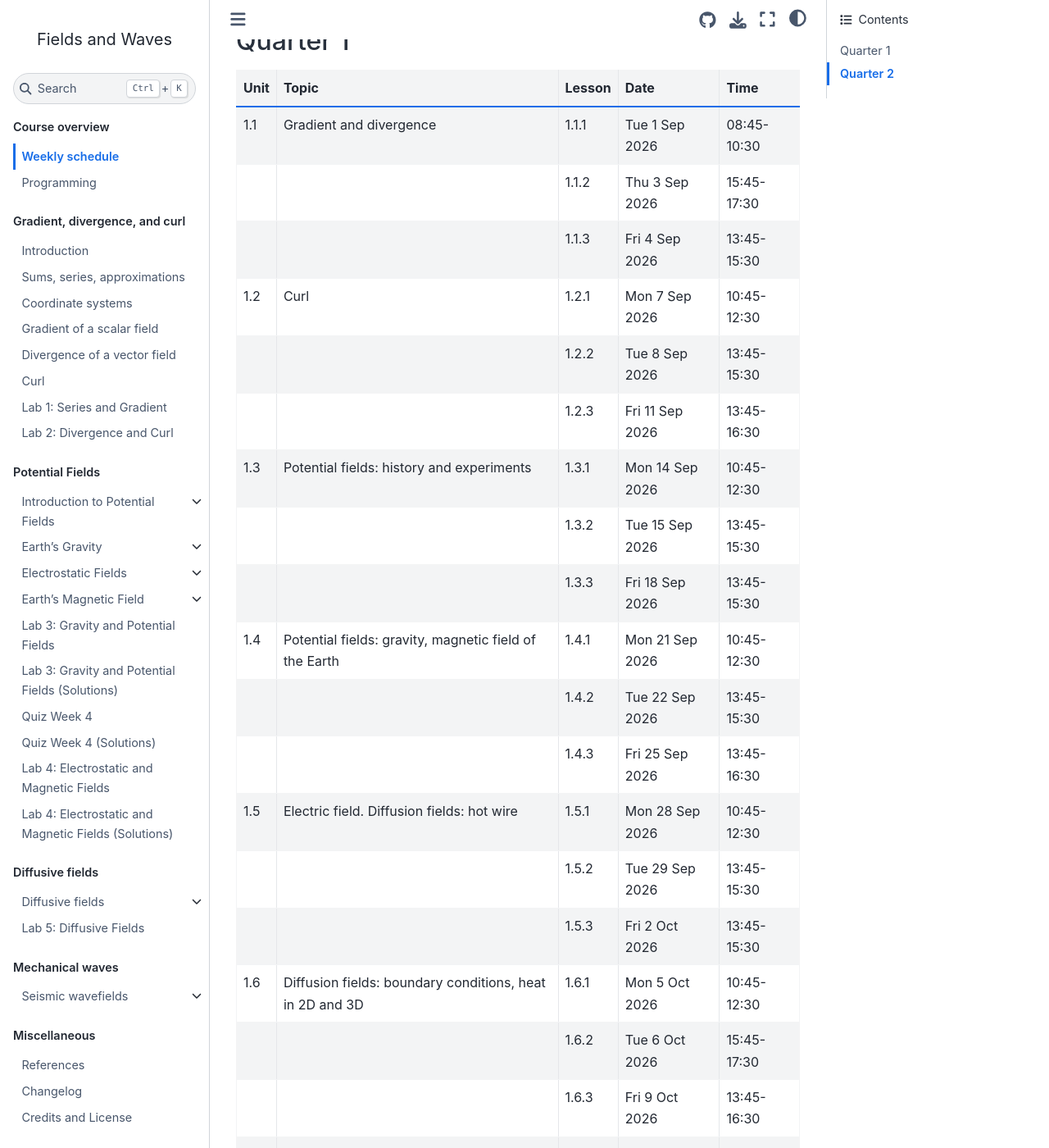
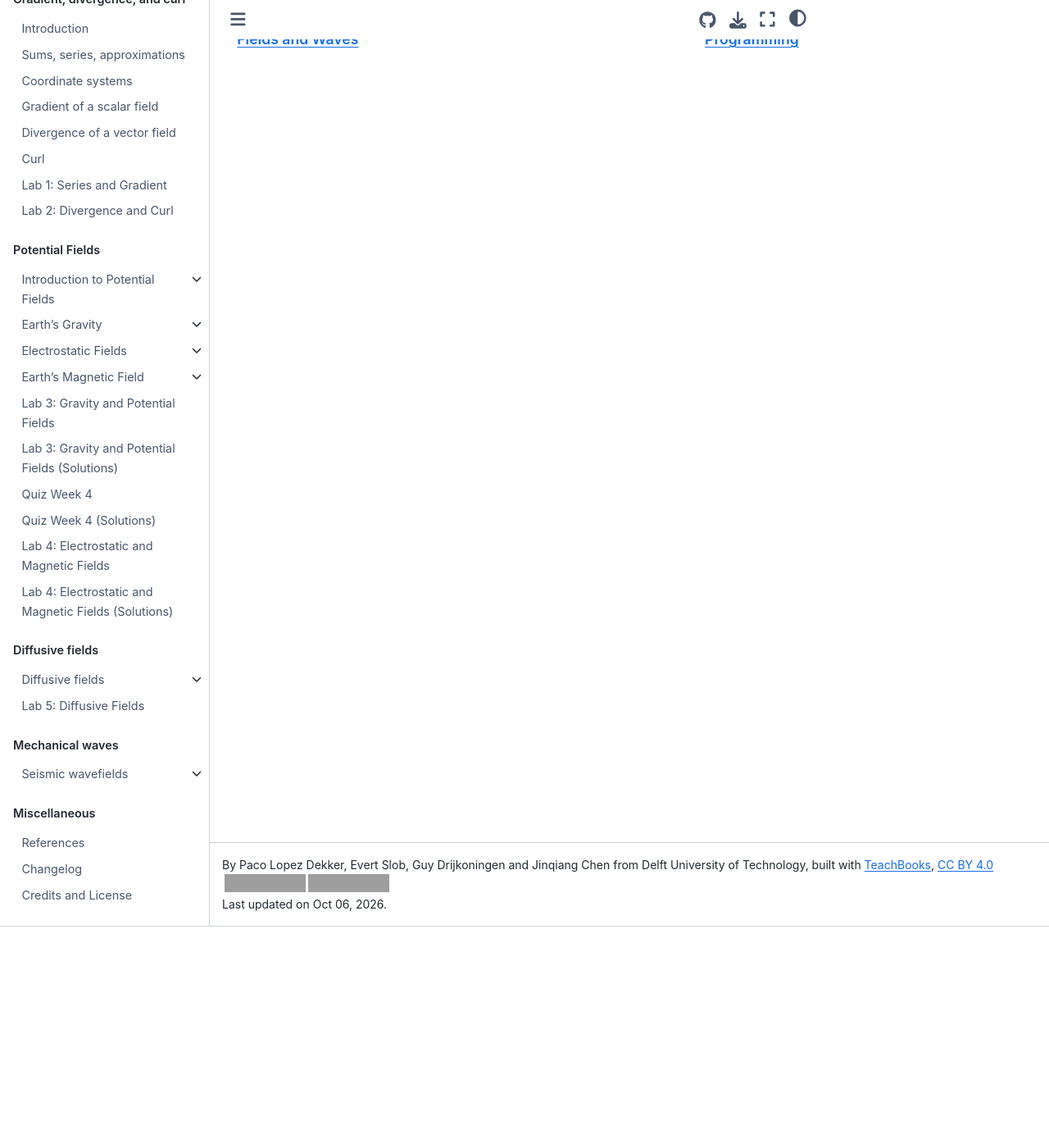
Before and after one commit to BScECT/FieldWaves, a Jupyter Book: the page built from book/0_overview/schedule.md, in a window 1280 px wide and 1400 px high, scrolled down 271 px. Shown: the whole window at 82% size. Built offline with Jupyter Book 1.0.4 settings and Sphinx 7.4.7 and the Sphinx Book theme 1.1.4, drawn with Linux system fonts in a browser that asks for light colours; pages that are not in the unit, such as notebooks, are missing from menus; comment, search, counter and statistics services are not loaded; some of the changed text lies outside the part shown; grey boxes are pictures that could not be loaded.

Commit message:
Point the schedule page at My Timetable instead of listing the dates

```diff
--- a/book/0_overview/schedule.md
+++ b/book/0_overview/schedule.md
@@ -3,58 +3,3 @@
 Each unit runs over one week and consists of three lessons, numbered after the unit. Unit 1.4, for example, is made up of lessons 1.4.1, 1.4.2 and 1.4.3. The first two are lectures and the third is the practical, where the computer labs in this book are used.
 
 [My Timetable](https://mytimetable.tudelft.nl/) carries the authoritative schedule, with rooms and any changes.
-
-## Quarter 1
-
-| Unit | Topic | Lesson | Date | Time |
-| :--- | :--- | :--- | :--- | :--- |
-| 1.1 | Gradient and divergence | 1.1.1 | Tue 1 Sep 2026 | 08:45-10:30 |
-|  |  | 1.1.2 | Thu 3 Sep 2026 | 15:45-17:30 |
-|  |  | 1.1.3 | Fri 4 Sep 2026 | 13:45-15:30 |
-| 1.2 | Curl | 1.2.1 | Mon 7 Sep 2026 | 10:45-12:30 |
-|  |  | 1.2.2 | Tue 8 Sep 2026 | 13:45-15:30 |
-|  |  | 1.2.3 | Fri 11 Sep 2026 | 13:45-16:30 |
-| 1.3 | Potential fields: history and experiments | 1.3.1 | Mon 14 Sep 2026 | 10:45-12:30 |
-|  |  | 1.3.2 | Tue 15 Sep 2026 | 13:45-15:30 |
-|  |  | 1.3.3 | Fri 18 Sep 2026 | 13:45-15:30 |
-| 1.4 | Potential fields: gravity, magnetic field of the Earth | 1.4.1 | Mon 21 Sep 2026 | 10:45-12:30 |
-|  |  | 1.4.2 | Tue 22 Sep 2026 | 13:45-15:30 |
-|  |  | 1.4.3 | Fri 25 Sep 2026 | 13:45-16:30 |
-| 1.5 | Electric field. Diffusion fields: hot wire | 1.5.1 | Mon 28 Sep 2026 | 10:45-12:30 |
-|  |  | 1.5.2 | Tue 29 Sep 2026 | 13:45-15:30 |
-|  |  | 1.5.3 | Fri 2 Oct 2026 | 13:45-15:30 |
-| 1.6 | Diffusion fields: boundary conditions, heat in 2D and 3D | 1.6.1 | Mon 5 Oct 2026 | 10:45-12:30 |
-|  |  | 1.6.2 | Tue 6 Oct 2026 | 15:45-17:30 |
-|  |  | 1.6.3 | Fri 9 Oct 2026 | 13:45-16:30 |
-| 1.7 | Mechanical waves: strings, acoustic waves, 2D and 3D | 1.7.1 | Mon 12 Oct 2026 | 10:45-12:30 |
-|  |  | 1.7.2 | Tue 13 Oct 2026 | 13:45-15:30 |
-|  |  | 1.7.3 | Fri 16 Oct 2026 | 13:45-15:30 |
-| 1.8 | Mechanical waves: power flux | 1.8.1 | Mon 19 Oct 2026 | 10:45-12:30 |
-|  |  | 1.8.2 | Tue 20 Oct 2026 | 13:45-15:30 |
-|  |  | 1.8.3 | Fri 23 Oct 2026 | 13:45-16:30 |
-| 1.9 | Unsupervised study |  |  |  |
-| 1.10 | Midterm week: exam and discussion of solutions | 1.10.1 |  |  |
-|  |  | 1.10.2 |  |  |
-|  |  | 1.10.3 | Fri 6 Nov 2026 | 13:30-16:30 |
-
-## Quarter 2
-
-| Unit | Topic | Lesson | Date | Time |
-| :--- | :--- | :--- | :--- | :--- |
-| 2.1 | Electromagnetism: Maxwell's equations, plane waves, telegraph equation | 2.1.1 | Mon 9 Nov 2026 | 13:45-15:30 |
-|  |  | 2.1.2 | Tue 10 Nov 2026 | 13:45-15:30 |
-|  |  | 2.1.3 | Fri 13 Nov 2026 | 10:45-12:30 |
-| 2.2 | 3D waves, Poynting vector, polarisation, lossy and lossless media | 2.2.1 | Mon 16 Nov 2026 | 13:45-15:30 |
-|  |  | 2.2.2 | Tue 17 Nov 2026 | 13:45-15:30 |
-|  |  | 2.2.3 | Fri 20 Nov 2026 | 09:45-12:30 |
-| 2.3 | Reflection, transmission, refraction. Multi-layered media | 2.3.1 | Mon 23 Nov 2026 | 13:45-15:30 |
-|  |  | 2.3.2 | Tue 24 Nov 2026 | 13:45-15:30 |
-|  |  | 2.3.3 | Fri 27 Nov 2026 | 10:45-12:30 |
-| 2.4 | Trapped and surface waves. Phase and group velocity | 2.4.1 | Mon 30 Nov 2026 | 13:45-15:30 |
-|  |  | 2.4.2 | Tue 1 Dec 2026 | 08:45-10:30 |
-|  |  | 2.4.3 | Fri 4 Dec 2026 | 09:45-12:30 |
-| 2.8 | Unsupervised study |  |  |  |
-| 2.9 | Unsupervised study |  |  |  |
-| 2.10 | Resit exam |  | Wed 27 Jan 2027 | 13:30-16:30 |
-
-The exam is on Wed 16 Dec 2026, 13:30-16:30. The longer practicals, running to 16:30, end with a formative assessment.
```
